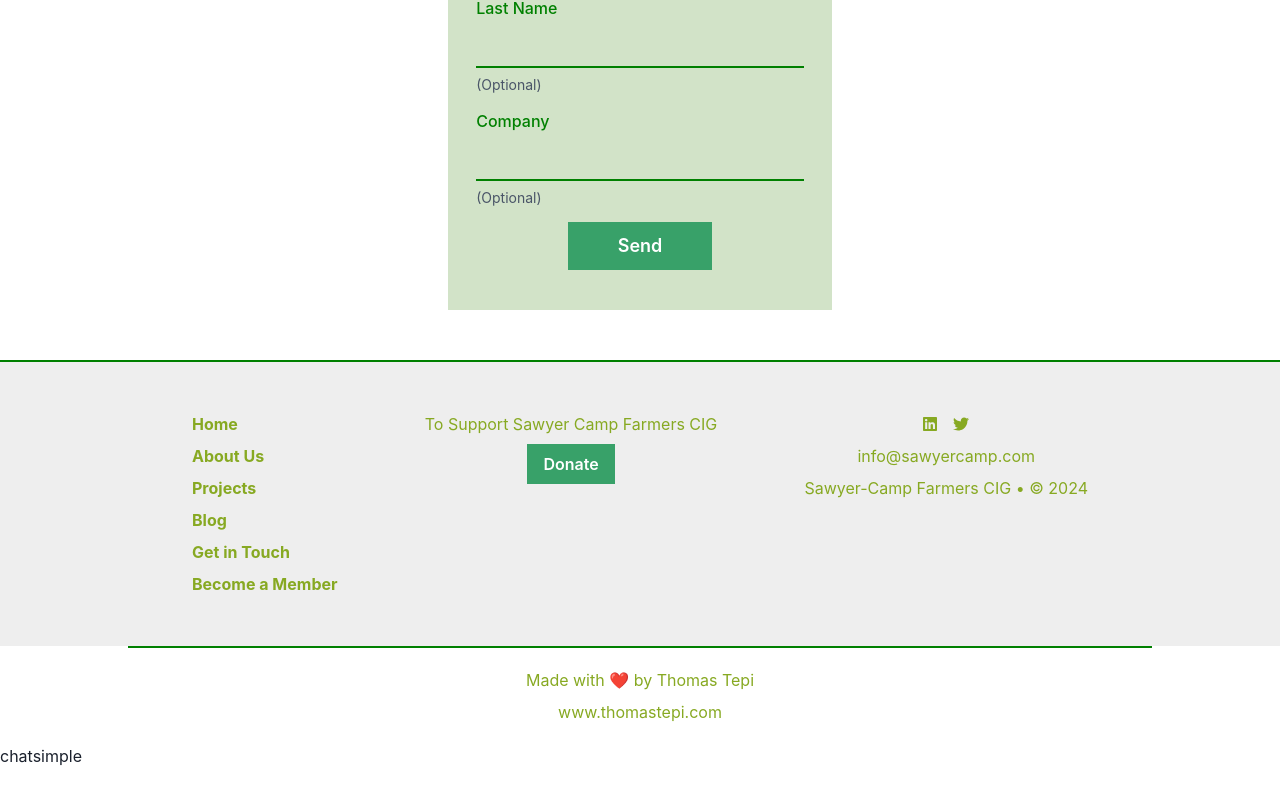
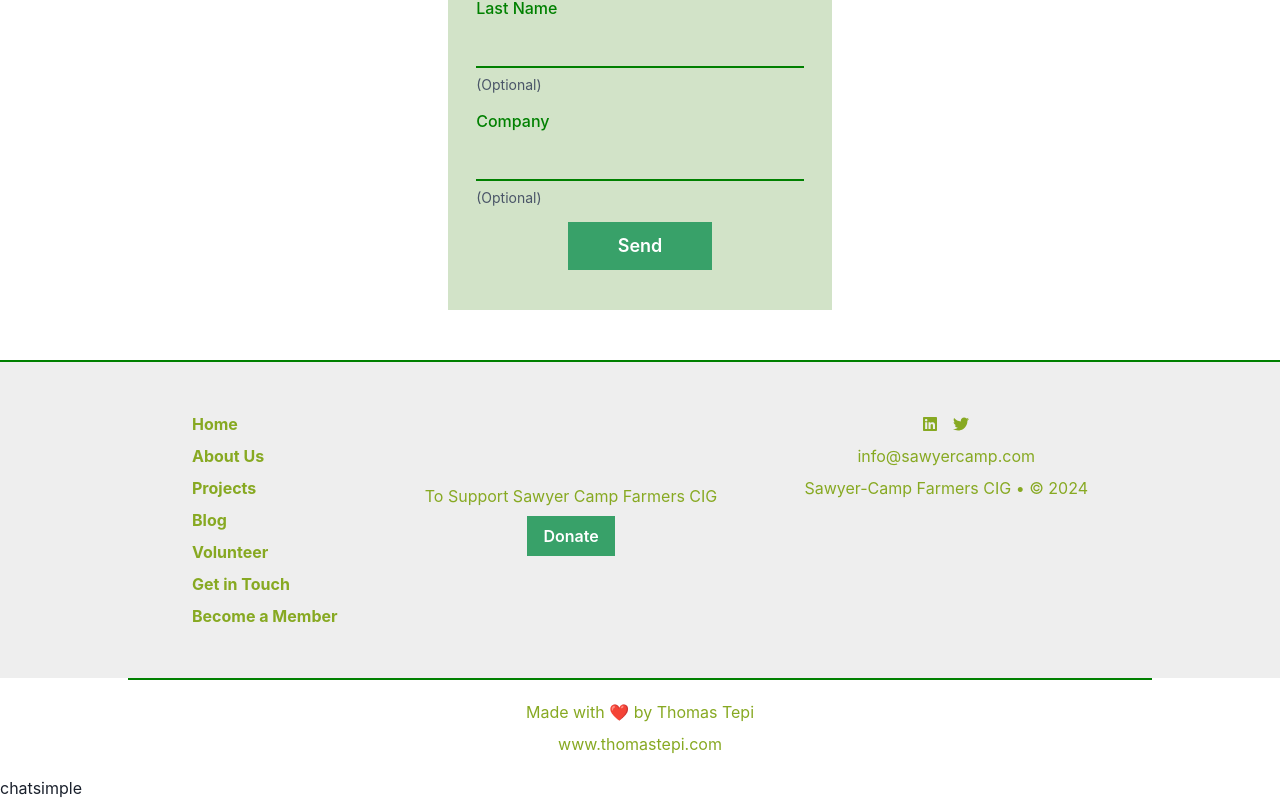
Before and after one commit to thomastepi/sawyer-camp, a React (Create React App) app: page /blog in a window 1280 px wide. Shown: the part 1603-2403 px from the top of the page. Before the commit the page ends 2371 px from the top, so only its background shows below. Built offline with nearby package versions, Linux system fonts and the light colour scheme; no server answers; a web font is replaced by a local one.

Commit message:
comment out GoogleMaps/subscription renewal pending

```diff
--- a/src/components/Footer.js
+++ b/src/components/Footer.js
@@ -45,6 +45,9 @@ const Footer = () => {
               <ChakraLink as={ReactRouterLink} to="/blog">
                 <Text as="b">Blog</Text>
               </ChakraLink>
+              <ChakraLink as={ReactRouterLink} to="/volunteer">
+                <Text as="b">Volunteer</Text>
+              </ChakraLink>
               <ChakraLink as={ReactRouterLink} to="/contact-us">
                 <Text as="b">Get in Touch</Text>
               </ChakraLink>
@@ -53,7 +56,11 @@ const Footer = () => {
               </ChakraLink>
             </VStack>
           </Box>
-          <Box mb={isMobileView && "30px"}>
+          <Box
+            mb={isMobileView && "30px"}
+            display={!isMobileView && "flex"}
+            alignItems="center"
+          >
             <VStack>
               <Text align="center">To Support Sawyer Camp Farmers CIG</Text>
               <Button
--- a/src/pages/ContactUs.js
+++ b/src/pages/ContactUs.js
@@ -1,6 +1,6 @@
 import React, { useEffect } from "react";
 import {
-  GoogleMaps,
+  //GoogleMaps,
   DisplayAlert,
   SharedLayout,
   HeadingBox,
@@ -236,10 +236,10 @@ const ContactUs = () => {
             )}
           </Grid>
         </Box>
-
-        <Box h="25rem">
+        {/*Renew Google Maps Subscription*/}
+        {/* <Box h="25rem">
           <GoogleMaps />
-        </Box>
+        </Box> */}
       </Box>
     </SharedLayout>
   );
--- a/src/pages/Home.js
+++ b/src/pages/Home.js
@@ -4,7 +4,7 @@ import {
   Team,
   WhatWeDo,
   Subscribe,
-  GoogleMaps,
+  //GoogleMaps,
   SharedLayout,
   BlogBox,
 } from "../components";
@@ -26,7 +26,8 @@ const Home = () => {
         heading="Dont Miss Out!"
         headingText="Sign up for our newsletter"
       />
-      <GoogleMaps />
+      {/*Renew Google Maps subscription*/}
+      {/* <GoogleMaps /> */}
     </SharedLayout>
   );
 };
--- a/src/pages/Volunteer.js
+++ b/src/pages/Volunteer.js
@@ -12,7 +12,6 @@ import {
   Grid,
   GridItem,
   Center,
-  useBreakpointValue,
 } from "@chakra-ui/react";
 import { PopupButton } from "@typeform/embed-react";
 import { SharedLayout, HeadingBox } from "../components";
```
